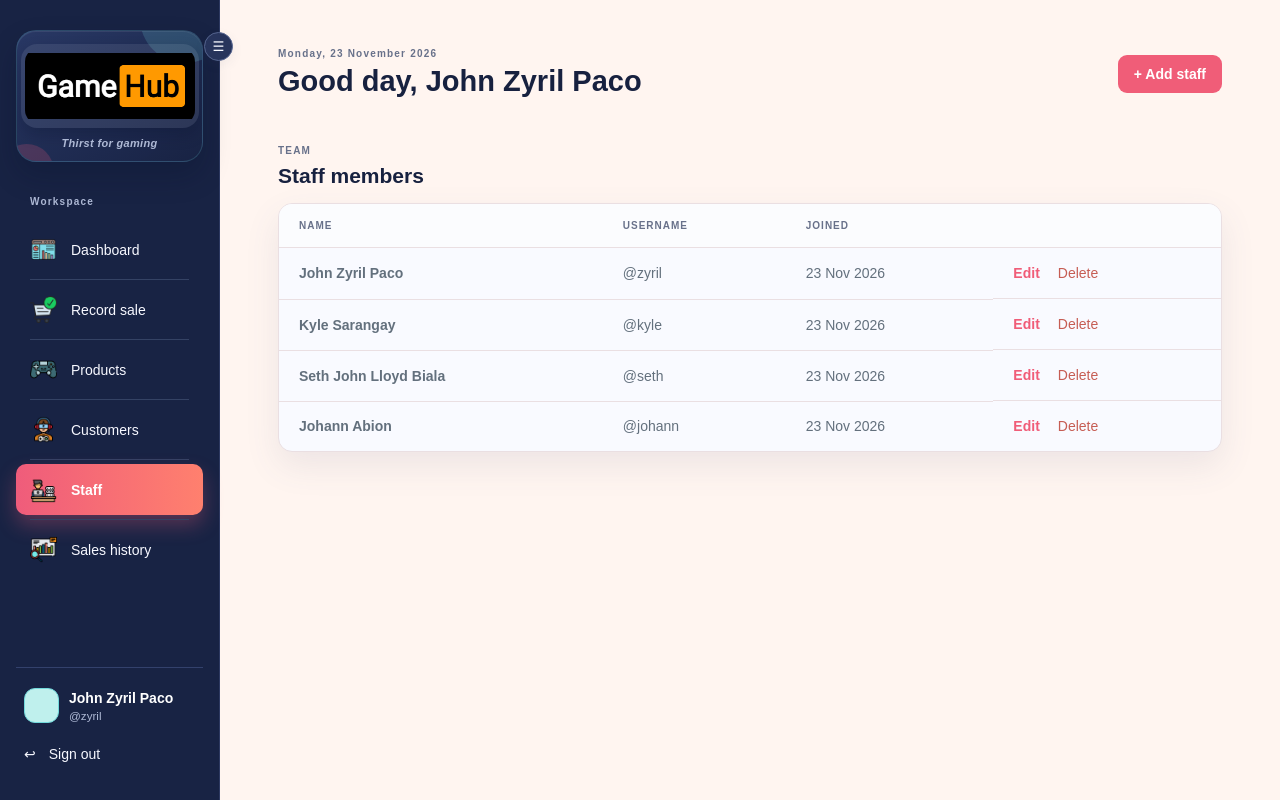
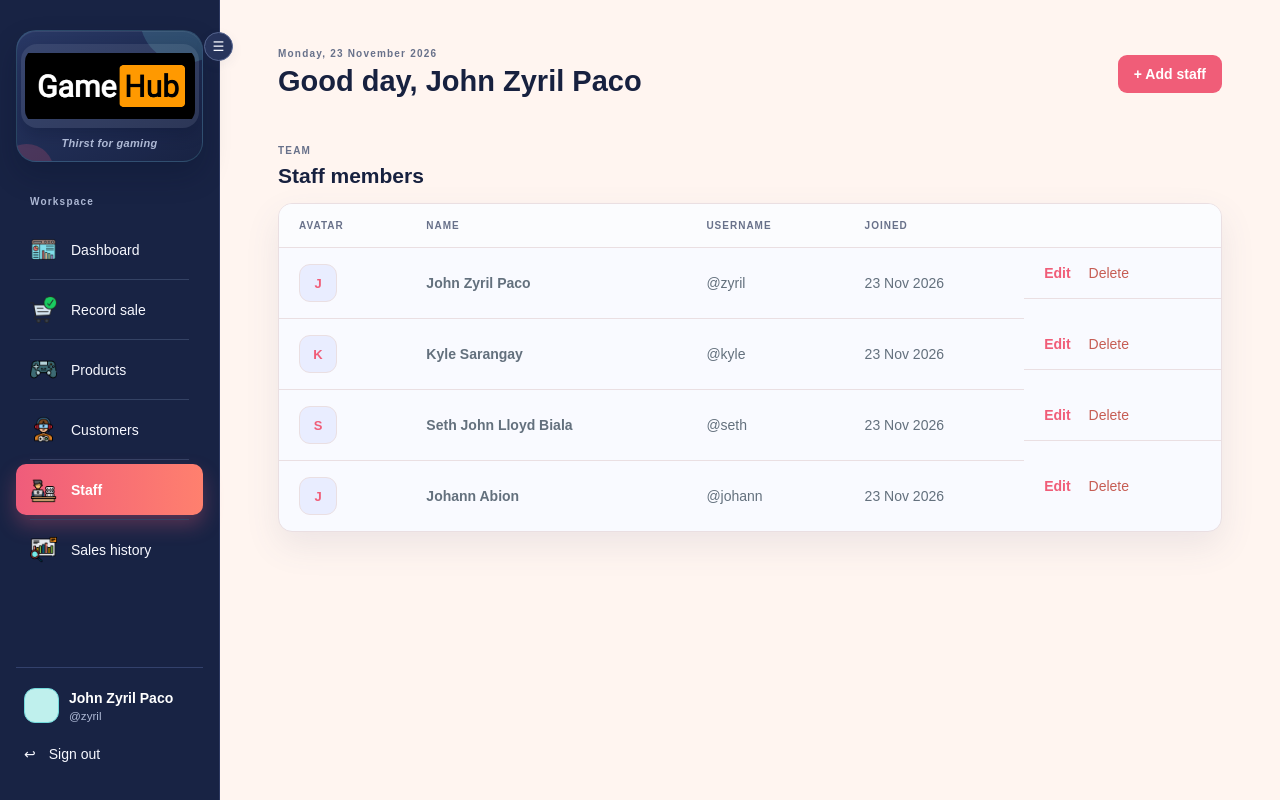
Before and after one commit to parallelV/wst_final_laravel, a Laravel app: page /staff in a window 1280 px wide. Run offline with Laravel 12, Linux system fonts and the light colour scheme; a user stored in the database is signed in; data comes from the database, SQL or seed files in the repository.

Commit message:
Added avatar coluumn no users table

```diff
--- a/public/css/sidebar.css
+++ b/public/css/sidebar.css
@@ -81,6 +81,24 @@
 .avatar {
     object-fit: cover;
     border: 1px solid #d9e0ff;
+}
+
+.table-avatar {
+    width: 38px;
+    height: 38px;
+    border-radius: 11px;
+    object-fit: cover;
+    display: inline-flex;
+    align-items: center;
+    justify-content: center;
+    border: 1px solid var(--line);
+    background: #e9edff;
+    color: var(--primary);
+    font-weight: 700;
+}
+
+.table-avatar-placeholder {
+    font-size: 13px;
 }
 
 .stat-icon img {
--- a/resources/views/staff/index.blade.php
+++ b/resources/views/staff/index.blade.php
@@ -8,10 +8,23 @@
     <div class="section-head"><div><p class="eyebrow">TEAM</p><h2>Staff members</h2></div></div>
     <div class="table-card">
         <table>
-            <thead><tr><th>Name</th><th>Username</th><th>Joined</th><th></th></tr></thead>
+            <thead><tr><th>Avatar</th><th>Name</th><th>Username</th><th>Joined</th><th></th></tr></thead>
             <tbody>
                 @forelse ($staff as $member)
                     <tr>
+                        <td>
+                            @if ($member->avatar)
+                                <img
+                                    class="table-avatar"
+                                    src="{{ str_starts_with($member->avatar, 'images/avatars/') ? asset($member->avatar) : asset('storage/' . $member->avatar) }}"
+                                    alt="{{ $member->full_name }} avatar"
+                                >
+                            @else
+                                <span class="table-avatar table-avatar-placeholder" aria-label="No avatar">
+                                    {{ strtoupper(substr($member->full_name, 0, 1)) }}
+                                </span>
+                            @endif
+                        </td>
                         <td><strong>{{ $member->full_name }}</strong></td>
                         <td>{{ '@' . $member->username }}</td>
                         <td>{{ $member->created_at?->format('d M Y') }}</td>
@@ -24,7 +37,7 @@
                         </td>
                     </tr>
                 @empty
-                    <tr><td colspan="4" class="empty">No staff members yet.</td></tr>
+                    <tr><td colspan="5" class="empty">No staff members yet.</td></tr>
                 @endforelse
             </tbody>
         </table>
```
Also changed, not shown: database/migrations/2026_11_23_000000_add_avatar_to_users_table.php (added).
